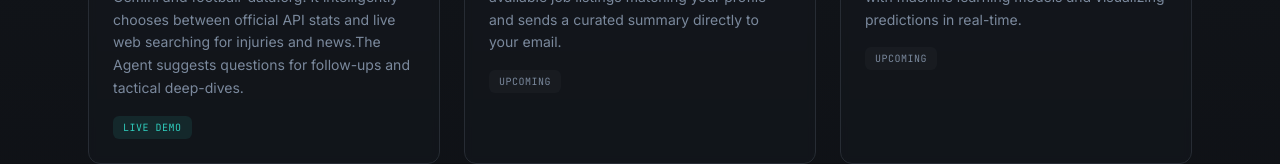
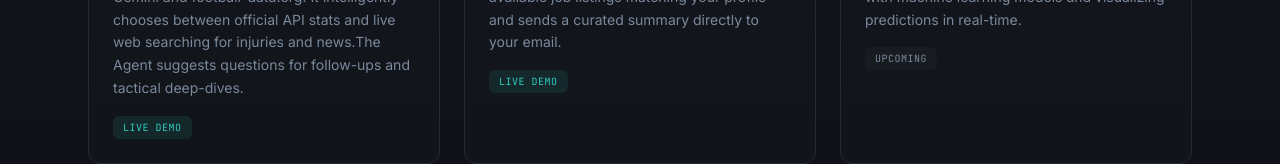
Before and after one commit to thushanthbengre22-dev/portfolio-react-app, a Next.js app: page /ai-lab in a window 1280 px wide. Shown: the part 557-721 px from the top of the page. Built offline with nearby package versions, Linux system fonts and the light colour scheme.

Commit message:
Job Search Agent -2

```diff
--- a/components/ai-lab-section.tsx
+++ b/components/ai-lab-section.tsx
@@ -17,7 +17,7 @@ const upcomingExperiments = [
     description:
       "An AI agent that searches the web for available job listings matching your profile and sends a curated summary directly to your email.",
     href: "/ai-lab/job-search-agent",
-    status: "upcoming"
+    status: "active"
   },
   {
     icon: FlaskConical,
```
